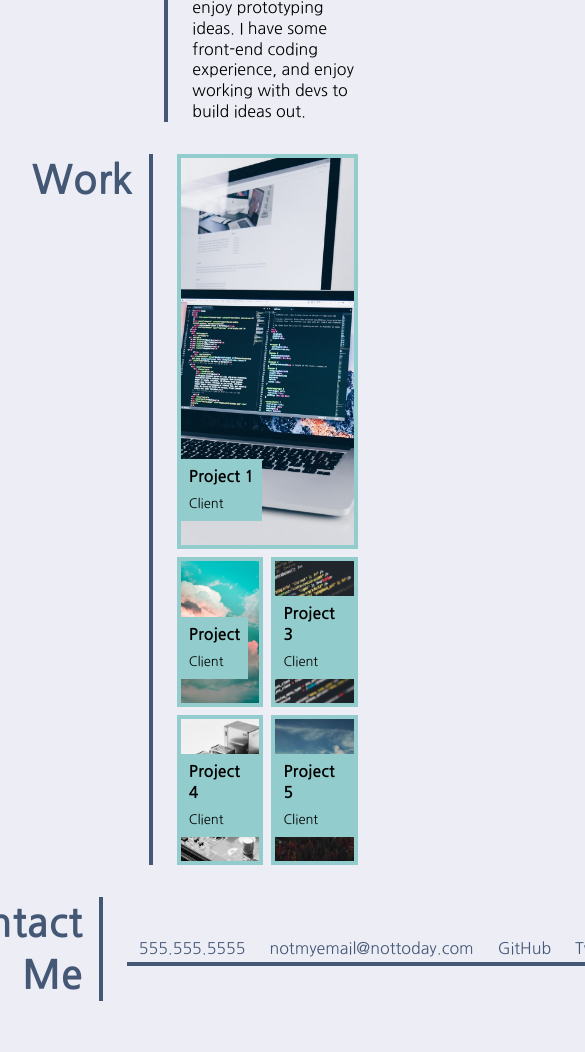
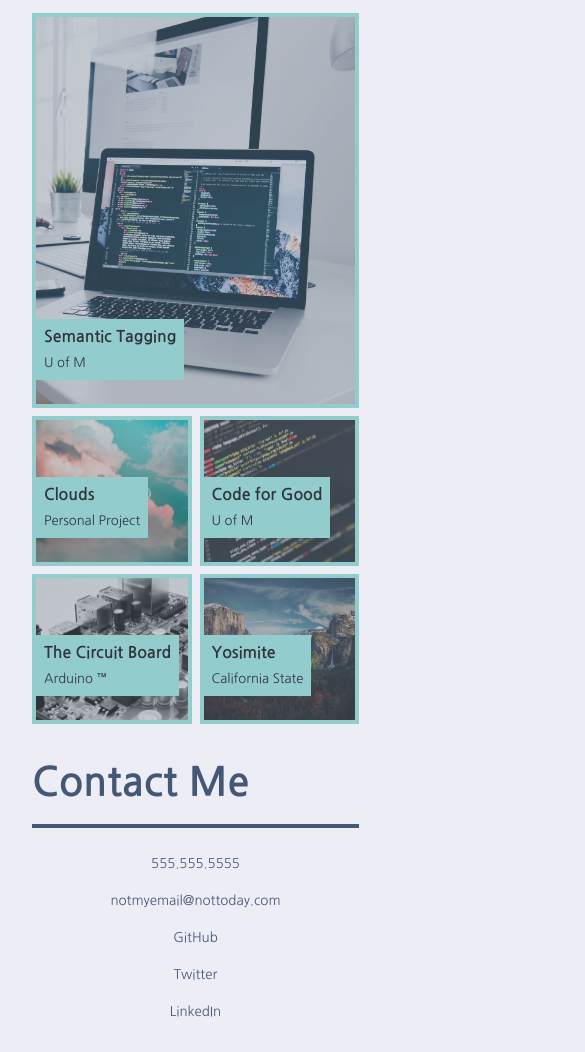
Before and after one commit to bretpeters3n/Advanced-CSS-Portfolio, a plain HTML site: page index.html in a window 390 px wide. Shown: the part 943-1995 px from the top of the page, 585 px wide, since content can reach past the window. Drawn offline with Linux system fonts and the light colour scheme.

Commit message:
Finished responsive sizing, added links, and created ReadMe.md file

```diff
--- a/css/styles.css
+++ b/css/styles.css
@@ -22,6 +22,7 @@ body {
   font-size: 16px;
   line-height: 1.3;
   background-color: var(--page-background);
+  min-width: 391px;
 }
 
 header {
@@ -137,7 +138,11 @@ section h3 {
   width: 100%;
 }
 
-article {
+.work-content-flex a {
+  color: var(--accent-color-1);
+}
+
+.article {
   display: flex;
   justify-content: flex-start;
   align-items: flex-end;
@@ -149,26 +154,45 @@ article {
   border: 4px solid var(--accent-color-2);
 }
 
-article div {
+.article div.title {
   font-size: medium;
+  position: absolute;
   padding: 8px;
   margin-bottom: 24px;
   background-color: var(--accent-color-2);
+  z-index: 3;
 }
 
-article div h4 {
+.article div.overlay {
+  background-color: SlateGray;
+  position: relative;
+  width: 100%;
+  height: 100%;
+  opacity: 0.4;
+  -moz-opacity: 40%;
+  -webkit-opacity: 40%;
+  z-index: 2;
+}
+
+.article div.overlay:hover {
+  opacity: 0;
+  -moz-opacity: 0%;
+  -webkit-opacity: 0%;
+}
+
+.article div h4 {
   padding-bottom: 8px;
 }
 
-article div p {
+.article div p {
   font-size: small;
 }
 
-article h4 {
+.article h4 {
   font-weight: bold;
 }
 
-article:first-child {
+.article:first-child {
   flex-grow: 1;
   flex-shrink: 1;
   flex-basis: 100%;
@@ -176,20 +200,24 @@ article:first-child {
   background-image: url("../img/laptop-on-table.jpg");
 }
 
-article:nth-child(2) {
+.article:nth-child(2) {
   background-image: url("../img/clouds-moon.jpg");
 }
 
-article:nth-child(3) {
+.article:nth-child(3) {
   background-image: url("../img/code-screen-1.jpg");
 }
 
-article:nth-child(4) {
+.article:nth-child(4) {
   background-image: url("../img/circut.jpg");
 }
 
-article:nth-child(5) {
+.article:nth-child(5) {
   background-image: url("../img/yosimite.jpg");
+}
+
+.block {
+  display: block;
 }
 
 footer {
@@ -215,15 +243,66 @@ footer ul li a:hover {
 
 /* Tablets */
 @media screen and (max-width: 992px) {
+  footer ul li a {
+    border-bottom: none;
+  }
 }
 
 /* Large smartphones */
 @media screen and (max-width: 768px) {
   header {
     flex-direction: column;
+    height: 130px;
+    gap: 14px;
+  }
+  header h1 {
+    display: block;
+    font-size: 200%;
+    font-weight: bold;
+    color: var(--accent-color-1);
+    background-color: var(--accent-color-2);
+    padding: 10px 10px 10px 10px;
+    margin-top: 10px;
+  }
+  nav {
+    margin-bottom: 60px;
+  }
+  .sub-header {
+    justify-content: center;
+    align-items: center;
+  }
+
+  section {
+    flex-direction: column;
+  }
+  section h3 {
+    font-size: 250%;
+    font-weight: bold;
+    color: var(--copy-color);
+    padding-right: none;
+    padding-bottom: 16px;
+    border-right: none;
+    border-bottom: 4px solid;
+    width: 100%;
+    text-align: left;
+  }
+
+  footer ul {
+    justify-content: space-between;
+  }
+  footer ul li a {
+    border-bottom: none;
+    font-size: smaller;
   }
 }
 
 /* Small smartphones */
 @media screen and (max-width: 576px) {
+  ul li a {
+    font-size: smaller;
+  }
+  footer ul {
+    flex-direction: column;
+    gap: 16px;
+  }
 }
--- a/index.html
+++ b/index.html
@@ -1,7 +1,7 @@
 <!DOCTYPE html>
 <html>
   <head>
-    <title>Responsive Web Design</title>
+    <title>Coding Portfolio - Bret Petersen</title>
     <meta charset="UTF-8" />
     <meta name="viewport" content="width=device-width, initial-scale=1" />
     <!-- import RESET css file -->
@@ -20,10 +20,10 @@
       <h1>Bret Petersen</h1>
       <nav>
         <ul>
-          <li><a href="#">About Me</a></li>
-          <li><a href="#">Work</a></li>
-          <li><a href="#">Contact Me</a></li>
-          <li><a href="#">Resume</a></li>
+          <li><a href="#about">About Me</a></li>
+          <li><a href="#work">Work</a></li>
+          <li><a href="#contact">Contact Me</a></li>
+          <li><a href="http://bretpetersen.com/bootstrap/_assets_me/_pdf/bretpetersen_resume.pdf">Resume</a></li>
         </ul>
       </nav>
     </header>
@@ -34,8 +34,8 @@
 
     <main>
 
-      <section>
-        <h3>About</h3>
+      <section id="about">
+        <h3>About Me</h3>
         <div class="section-content">
           <p>I'm focused on connectng everyday
             users with emerging technology. I
@@ -59,63 +59,65 @@
         </div>
       </section>
 
-      <section>
+      <section id="work">
         <h3>Work</h3>
         <div class="work-content">
           <div class="work-content-flex">
-            <article>
-              <div>
-                <h4>Project 1</h4>
-                <p>Client</p>
+            <a href="https://bretpeters3n.github.io/semantic-tagging/" class="article">
+              <div class="title">
+                <h4>Semantic Tagging</h4>
+                <p>U of M</p>
               </div>
-            </article>
-            <article>
-              <div>
-                <h4>Project </h4>
-                <p>Client</p>
+              <div class="overlay"></div>
+            </a>
+            <a href="http://bretpetersen.com/bootstrap/page-uxdesign-keepitcustom.html" class="article">
+              <div class="title">
+                <h4>Clouds</h4>
+                <p>Personal Project</p>
               </div>
-            </article>
-            <article>
-              <div>
-                <h4>Project 3</h4>
-                <p>Client</p>
+              <div class="overlay"></div>
+            </a>
+            <a href="http://bretpetersen.com/bootstrap/page-websites.html" class="article">
+              <div class="title">
+                <h4>Code for Good</h4>
+                <p>U of M</p>
               </div>
-            </article>
-            <article>
-              <div>
-                <h4>Project 4</h4>
-                <p>Client</p>
+              <div class="overlay"></div>
+            </a>
+            <a href="http://bretpetersen.com/bootstrap/page-animatedBanners.html" class="article">
+              <div class="title">
+                <h4>The Circuit Board</h4>
+                <p>Arduino &trade;</p>
               </div>
-            </article>
-            <article>
-              <div>
-                <h4>Project 5</h4>
-                <p>Client</p>
+              <div class="overlay"></div>
+            </a>
+            <a href="http://bretpetersen.com/bootstrap/page-videos.html" class="article">
+              <div class="title">
+                <h4>Yosimite</h4>
+                <p>California State</p>
               </div>
-            </article>
+              <div class="overlay"></div>
+            </a>
 
           </div>
         </div>
       </section>
 
-      <section>
+      <section id="contact">
         <h3>Contact Me</h3>
         <footer>
           <ul>
-            <li><a href="#">555.555.5555</a></li>
-            <li><a href="#">notmyemail@nottoday.com</a></li>
-            <li><a href="#">GitHub</a></li>
-            <li><a href="#">Twitter</a></li>
-            <li><a href="#">LinkedIn</a></li>
+            <li><a href="tel:5551234567">555.555.5555</a></li>
+            <li><a href="mailto:notmyemail@nottoday.com">notmyemail@nottoday.com</a></li>
+            <li><a href="https://github.com/bretpeters3n">GitHub</a></li>
+            <li><a href="https://twitter.com/bpete">Twitter</a></li>
+            <li><a href="https://www.linkedin.com/in/bret-petersen-8002023/">LinkedIn</a></li>
           </ul>
         </footer>
       </section>
 
     </main>
 
-    <!--
-    <footer></footer>
-    -->
   </body>
 </html>
 
```
Also changed, not shown: 4 other files.
